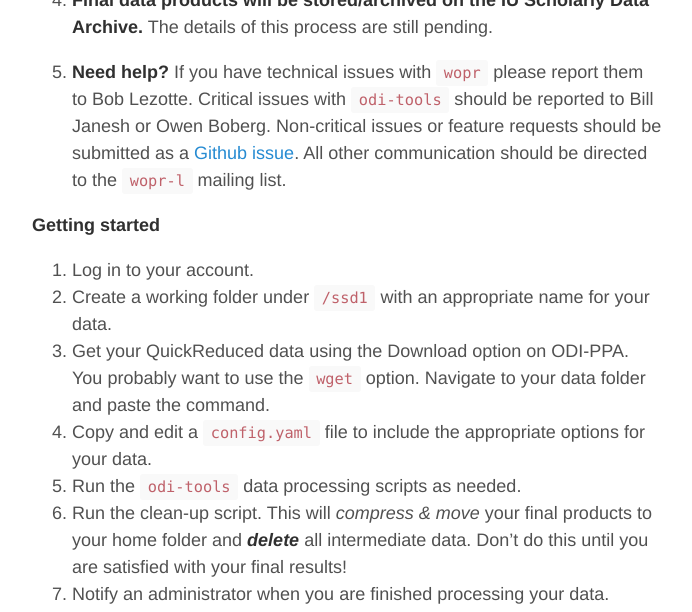
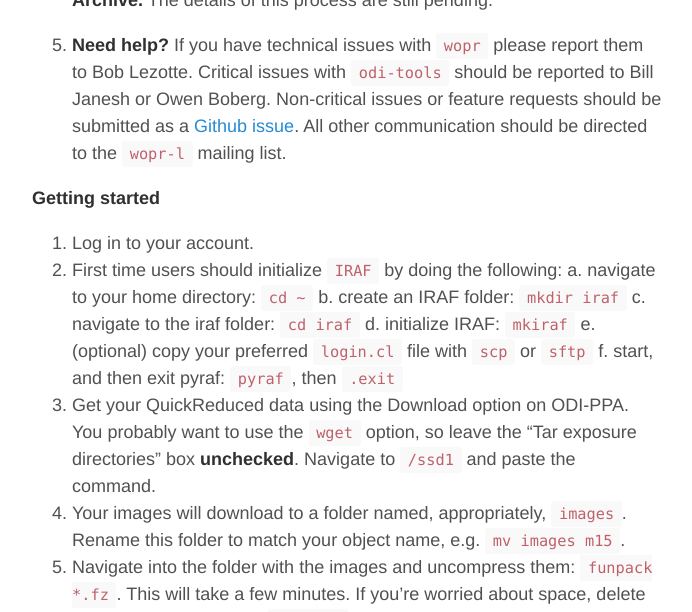
Before and after one commit to bjanesh/bjanesh.github.io, a Jekyll site: the page built from wopr.md, in a window 1280 px wide and 1400 px high, scrolled down 1112 px. Shown: the top 612 px of the window, without its empty margins (293-985 px from the left). Built offline with Jekyll 4.4.1, drawn with Linux system fonts in a browser that asks for light colours; nearby versions of some CDN libraries; some of the changed text lies outside the part shown.

Commit message:
update wopr page with more details

```diff
--- a/wopr.md
+++ b/wopr.md
@@ -32,11 +32,19 @@
 **Getting started**
 
 0. Log in to your account.
-1. Create a working folder under `/ssd1` with an appropriate name for your data.
-2. Get your QuickReduced data using the Download option on ODI-PPA. You probably want to use the `wget` option. Navigate to your data folder and paste the command.
-3. Copy and edit a `config.yaml` file to include the appropriate options for your data.
-4. Run the `odi-tools` data processing scripts as needed.
-5. Run the clean-up script. This will *compress & move* your final products to your home folder and ***delete*** all intermediate data. Don't do this until you are satisfied with your final results!
-6. Notify an administrator when you are finished processing your data.
+1. First time users should initialize `IRAF` by doing the following:
+    a. navigate to your home directory: `cd ~`
+    b. create an IRAF folder: `mkdir iraf`
+    c. navigate to the iraf folder: `cd iraf`
+    d. initialize IRAF: `mkiraf`
+    e. (optional) copy your preferred `login.cl` file with `scp` or `sftp`
+    f. start, and then exit pyraf: `pyraf`, then `.exit`
+2. Get your QuickReduced data using the Download option on ODI-PPA. You probably want to use the `wget` option, so leave the "Tar exposure directories" box **unchecked**. Navigate to `/ssd1` and paste the command.
+3. Your images will download to a folder named, appropriately, `images`. Rename this folder to match your object name, e.g. `mv images m15`.
+4. Navigate into the folder with the images and uncompress them: `funpack *.fz`. This will take a few minutes. If you're worried about space, delete the compressed images `rm *.fz`. Otherwise you may wish to keep them until you are sure your data processed correctly.
+5. Copy and edit a `config.yaml` file to include the appropriate options for your data: `cp $ODI_CONFIG config.yaml`. **UPDATE 26 January 2017:** illumination correction should be turned off.
+6. Run the `odi-tools` data processing scripts `odi_process.py`, `odi_scalestack_process.py` as needed.
+7. Run the clean-up script `odi_cleanup.py`. This will *compress & move* your final products to a `.tar.gz` file in `/ssd1`. You can then copy this file to your own machine. Don't do this until you are satisfied with your final results!
+8. Notify an administrator (Bob) when you are finished processing your data.
 
-<iframe src="https://teamup.com/ks78bf366c93189e18" frameborder="0" width="100%" height="350"></iframe>
+<iframe src="https://teamup.com/ks78bf366c93189e18" frameborder="0" width="100%" height="400"></iframe>
```
Also changed, not shown: other parts of wopr.md (+1 -1 lines).
